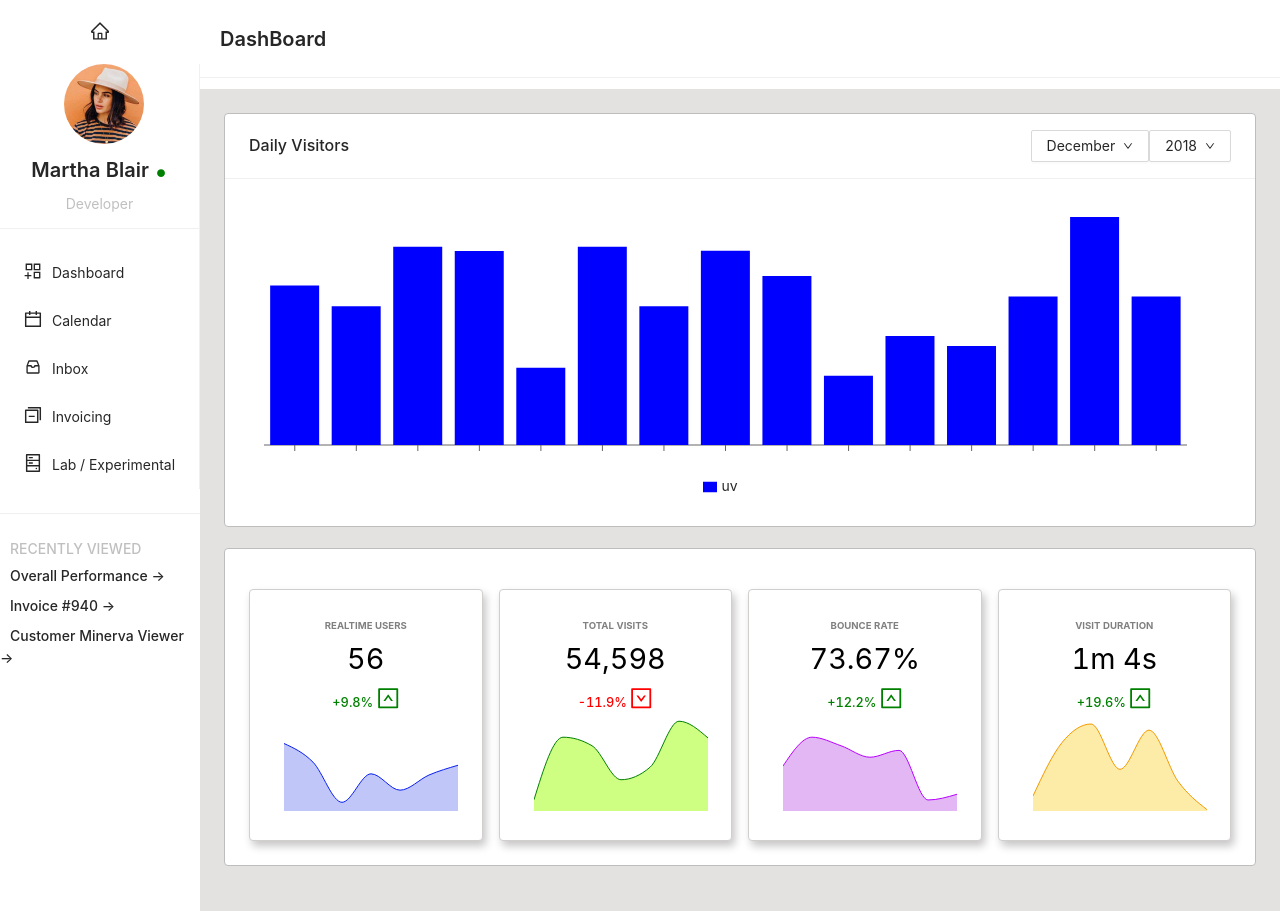
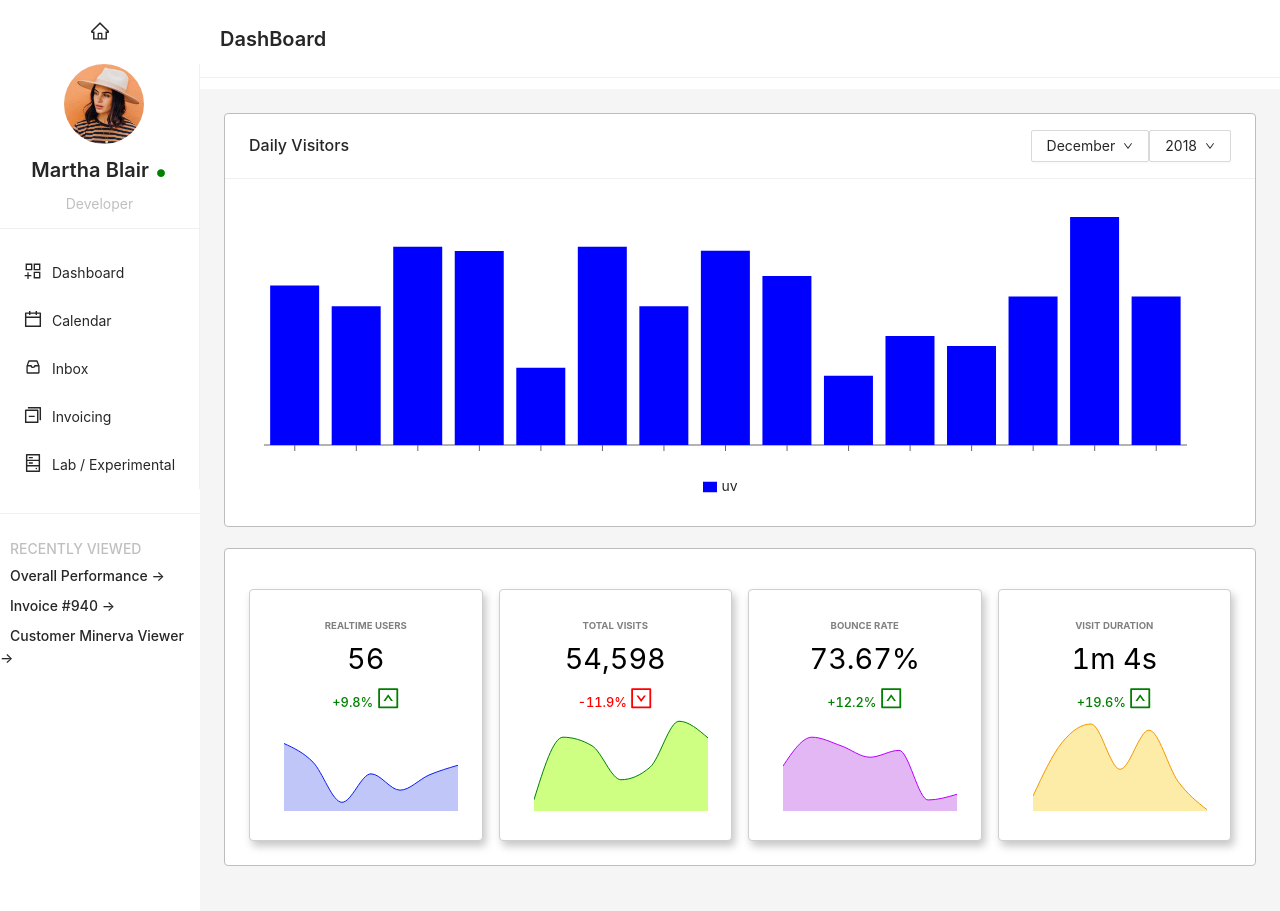
Before and after one commit to avijeetpandey/dashboard, a React (Create React App) app: page / in a window 1280 px wide. Built offline with nearby package versions, Linux system fonts and the light colour scheme.

Commit message:
fixed border

```diff
--- a/src/style.css
+++ b/src/style.css
@@ -9,7 +9,7 @@
 }
 
 .site-layout-background {
-  background: rgb(228, 225, 225);
+  background: rgb(245, 245, 245);
 }
 
 .bg {
@@ -45,7 +45,7 @@
 .card {
   margin: 0 auto;
   border-radius: 4px;
-  border:0.3px solid rgb(190, 189, 189);
+  border:0.1px solid rgb(190, 189, 189);
   margin-bottom:2%;
 }
 
```
